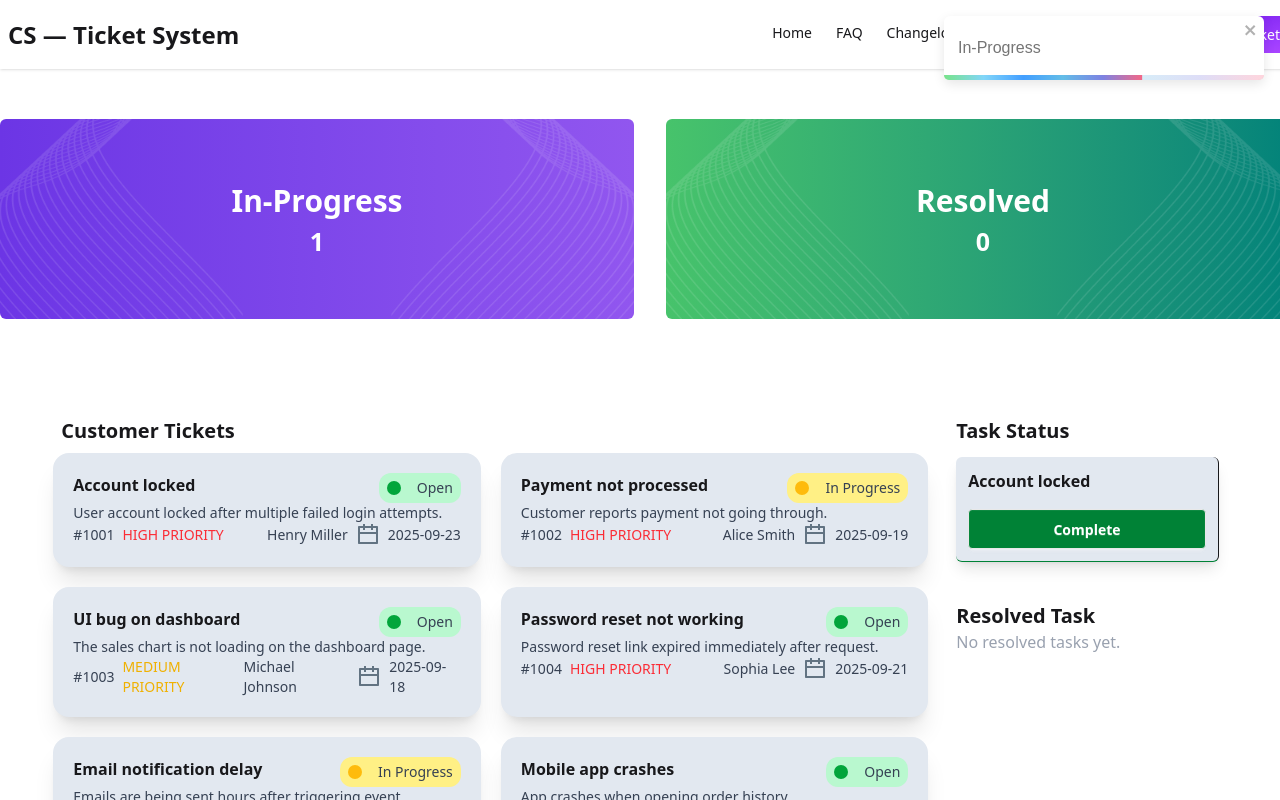
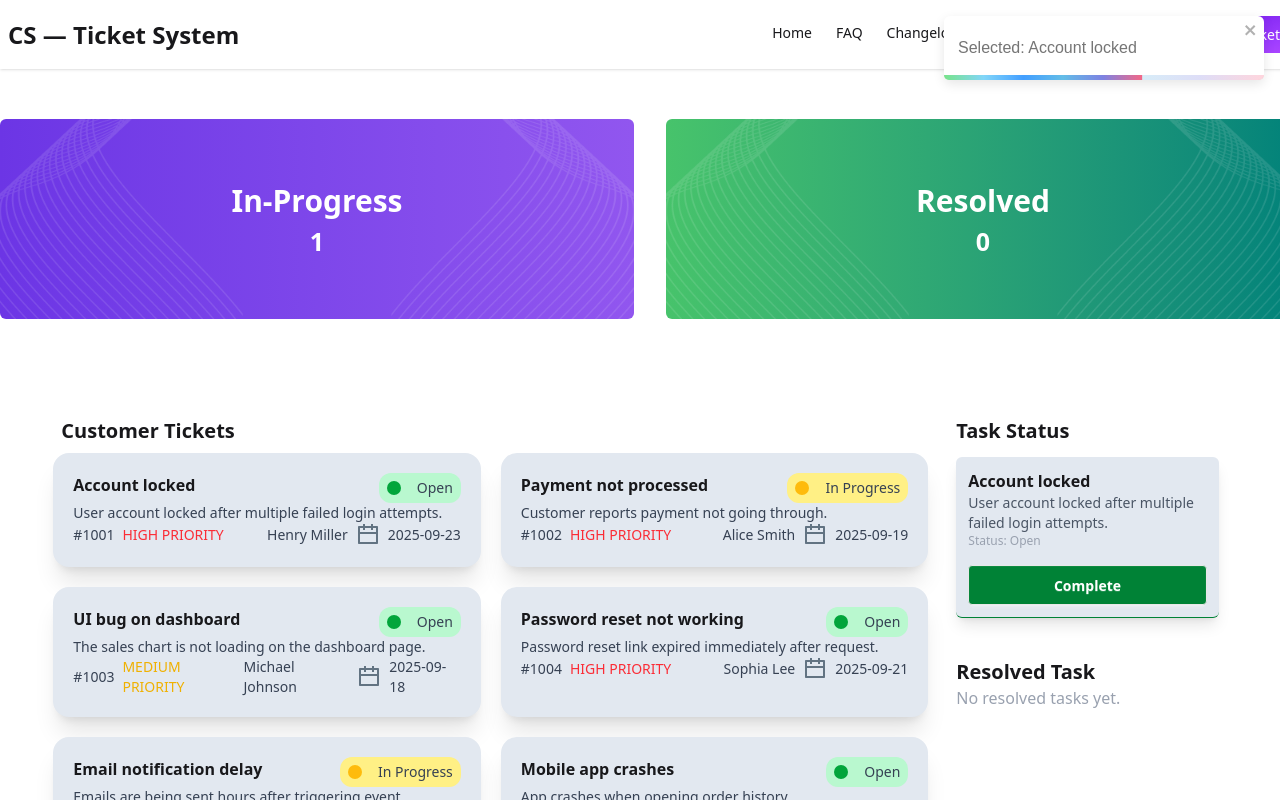
Before and after one commit to hriday33333/customer-support, a React (Vite) app: page / in a window 1280 px wide. Both pictures are taken after a click on the element 267 px from the left and 510 px from the top of the page. Shown: the top 800 px of the page. Built offline with nearby package versions, Linux system fonts and the light colour scheme.

Commit message:
added toastify

```diff
--- a/src/App.jsx
+++ b/src/App.jsx
@@ -1,5 +1,6 @@
 import { Suspense, useState } from 'react';
 import { ToastContainer } from 'react-toastify';
+import 'react-toastify/dist/ReactToastify.css';
 
 import './App.css';
 import Banner from './Components/Banner/Banner';
@@ -7,34 +8,39 @@ import Footer from './Components/Footer/Footer';
 import Navbar from './Components/Navbar/Navbar';
 import TicketSection from './Components/TicketSectin/TicketSection';
 
-const fatchCoustmer = async () =>{
-  const res = await fetch("/coustomars.json")
-  return res.json()
-}
-const coustomarsPromise = fatchCoustmer()
+const fetchCustomers = async () => {
+  const res = await fetch("/coustomars.json");
+  return res.json();
+};
+
+const customersPromise = fetchCustomers();
 
 function App() {
-  const [count, setCount] = useState(0)
-  const [selectedCustomers, setSelectedCustomers] = useState([])
+  const [count, setCount] = useState(0); // In-Progress count
+  const [selectedCustomers, setSelectedCustomers] = useState([]);
+  const [resolvedCustomers, setResolvedCustomers] = useState([]);
 
   return (
     <>
       <Navbar />
-      <Banner count={count} />
+
+      <Banner count={count} resolvedCount={resolvedCustomers.length} />
 
       <Suspense fallback="Loading...">
         <TicketSection
+          coustomarsPromise={customersPromise}
           setCount={setCount}
-          coustomarsPromise={coustomarsPromise}
+          selectedCustomers={selectedCustomers}
           setSelectedCustomers={setSelectedCustomers}
-          selectedCustomers={selectedCustomers}
+          resolvedCustomers={resolvedCustomers}
+          setResolvedCustomers={setResolvedCustomers}
         />
       </Suspense>
 
       <Footer />
       <ToastContainer />
     </>
-  )
+  );
 }
 
-export default App
+export default App;
--- a/src/Components/Banner/Banner.jsx
+++ b/src/Components/Banner/Banner.jsx
@@ -1,46 +1,24 @@
+import imgVector1 from '../../assets/vector1.png';
 
-import imgVector1 from '../../assets/vector1.png';
-const Banner = ({count}) => {
+const Banner = ({ count, resolvedCount }) => {
   return (
-    <div  className=' grid grid-cols-2   md:w-[1300px] mx-auto  md:gap-8 gap-3 my-[50px]  md:p-0 p-4'>
+    <div className='grid grid-cols-2 md:w-[1300px] mx-auto md:gap-8 gap-3 my-[50px] md:p-0 p-4'>
 
+      {/* In-Progress */}
+      <div className='relative rounded-md p-7 text-white h-[200px] bg-gradient-to-r from-[#6C35E5] to-[#9156EF] flex items-center flex-col justify-center'>
+        <h2 className='font-bold text-[30px]'>In-Progress</h2>
+        <p className='font-semibold text-[25px]'>{count}</p>
+        <img className='absolute top-0 left-0 h-[200px]' src={imgVector1} alt="" />
+        <img className='absolute top-0 right-0 h-[200px] scale-x-[-1]' src={imgVector1} alt="" />
+      </div>
 
-<div className=' relative rounded-md p-7 text-white h-[200px] bg-gradient-to-r from-[#6C35E5] to-[#9156EF] flex items-center flex-col justify-center'>
-  <h2 className=' font-bold text-[30px]'>In-Progress</h2>
-  <p className=' font-semibold text-[25px]'>{count}</p>
-
-
-  <img
-    className='absolute top-0 left-0 h-[200px]'
-    src={imgVector1}
-    alt=""
-  />
-
-
-  <img
-    className='absolute top-0 right-0 h-[200px] scale-x-[-1]'
-    src={imgVector1}
-    alt=""
-  />
-</div>
-
-
-
-<div className=' relative rounded-md p-7 text-white h-[200px]   bg-gradient-to-r from-[#47C36B] to-[#01827A] flex items-center flex-col justify-center'>
-  <h2 className=' font-bold text-[30px]'>Resolved</h2>
-  <p className=' font-semibold text-[25px]'>0</p>
-  <img
-    className='absolute top-0 left-0 h-[200px]'
-    src={imgVector1}
-    alt=""
-  />
-  <img
-    className='absolute top-0 right-0 h-[200px] scale-x-[-1]'
-    src={imgVector1}
-    alt=""
-  />
-</div>
-
+      {/* Resolved */}
+      <div className='relative rounded-md p-7 text-white h-[200px] bg-gradient-to-r from-[#47C36B] to-[#01827A] flex items-center flex-col justify-center'>
+        <h2 className='font-bold text-[30px]'>Resolved</h2>
+        <p className='font-semibold text-[25px]'>{resolvedCount}</p>
+        <img className='absolute top-0 left-0 h-[200px]' src={imgVector1} alt="" />
+        <img className='absolute top-0 right-0 h-[200px] scale-x-[-1]' src={imgVector1} alt="" />
+      </div>
 
     </div>
   );
--- a/src/Components/ResolvedTask/Resolved.jsx
+++ b/src/Components/ResolvedTask/Resolved.jsx
@@ -1,11 +1,20 @@
-
-const Resolved = () => {
-    return (
-        <div className=" mt-10">
-        <h1 className=" text-xl font-bold">Resolved Task</h1>
-        <p className=" text-gray-400">No resolved tasks yet.</p>
-      </div>
-    );
+const Resolved = ({ resolvedCustomers }) => {
+  return (
+    <div className="mt-10">
+      <h1 className="text-xl font-bold">Resolved Task</h1>
+      {resolvedCustomers.length === 0 ? (
+        <p className="text-gray-400">No resolved tasks yet.</p>
+      ) : (
+        <div className="space-y-2 mt-3">
+          {resolvedCustomers.map(customer => (
+            <div key={customer.id} className="p-3 bg-green-100 rounded-md shadow">
+              <h2 className="font-semibold">{customer.title}</h2>
+            </div>
+          ))}
+        </div>
+      )}
+    </div>
+  );
 };
 
 export default Resolved;
--- a/src/Components/TaskBox/Task.jsx
+++ b/src/Components/TaskBox/Task.jsx
@@ -1,26 +1,37 @@
+import Resolved from '../../Components/ResolvedTask/Resolved';
 
-import Resolved from '../../Components/ResolvedTask/Resolved';
-const Task = ({ selectedCustomers }) => {
+const Task = ({ selectedCustomers, handleDeleteCustomer, resolvedCustomers }) => {
   return (
-    <div className=' md:col-span-3 col-span-5 p-2'>
+    <div className='md:col-span-3 col-span-5 p-2'>
       <div>
         <div className="text-xl font-bold">Task Status</div>
-
       </div>
 
       <div className="space-y-4 mt-3">
         {selectedCustomers.length === 0 ? (
           <p className="text-gray-400">Selected tickets will appear here</p>
         ) : (
-          selectedCustomers.map((customer) => (
-            <div key={customer.id} className="p-3 bg-slate-200  rounded-md shadow-lg border-r-1 border-b-1 border-b-green-700">
+          selectedCustomers.map(customer => (
+            <div key={customer.id} className="p-3 bg-slate-200 rounded-md shadow-lg border-b-1 border-b-green-700">
               <h2 className="font-bold">{customer.title}</h2>
-              <button className=" mt-4 btn bg-green-700 w-full text-white">Complete</button>
+              <p className="text-sm text-gray-600">{customer.description}</p>
+              <p className="text-xs text-gray-400">Status: {customer.status}</p>
+
+              <button
+                className="mt-4 btn bg-green-700 w-full text-white"
+                onClick={() => {
+                  handleDeleteCustomer(customer.id);
+                  alert(`Completed: ${customer.title}`);
+                }}
+              >
+                Complete
+              </button>
             </div>
           ))
         )}
       </div>
-      <Resolved></Resolved>
+
+      <Resolved resolvedCustomers={resolvedCustomers} />
     </div>
   );
 };
--- a/src/Components/TicketSectin/TicketSection.jsx
+++ b/src/Components/TicketSectin/TicketSection.jsx
@@ -1,76 +1,79 @@
-
-
-import { use, } from 'react';
+import { use } from 'react';
 import { toast } from 'react-toastify';
+import calendar from '../../assets/calander.svg';
 import imgGreen from '../../assets/Green-dot.svg';
-import calendar from '../../assets/calander.svg';
 import imgYello from '../../assets/yellw-dot.svg';
 import Task from '../TaskBox/Task';
-const TicketSection = ({coustomarsPromise, setCount, setSelectedCustomers, selectedCustomers  }) => {
-  const coustomarsData = use(coustomarsPromise)
 
+const TicketSection = ({
+  coustomarsPromise,
+  setCount,
+  selectedCustomers,
+  setSelectedCustomers,
+  resolvedCustomers,
+  setResolvedCustomers
+}) => {
+  const coustomarsData = use(coustomarsPromise);
 
-  const handleClick = (customer) => {
-     toast(`In-Progress`);
+  const handleSelect = (customer) => {
     setSelectedCustomers(prev => [...prev, customer]);
     setCount(prev => prev + 1);
+    toast(`Selected: ${customer.title}`);
+  };
 
+  const handleDeleteCustomer = (id) => {
+    // Remove from selected and move to resolved
+    const removed = selectedCustomers.find(c => c.id === id);
+    setSelectedCustomers(prev => prev.filter(c => c.id !== id));
+    setResolvedCustomers(prev => [...prev, removed]);
+    setCount(prev => prev - 1);
+    toast(`Completed: ${removed.title}`);
   };
 
   return (
-         <div className='  md:w-11/12  mx-auto  md:py-10 p-6 grid grid-cols-12 md:p-0   md:gap-5 gap-1.5'>
+    <div className='md:w-11/12 mx-auto md:py-10 p-6 grid grid-cols-12 md:p-0 md:gap-5 gap-1.5'>
 
-      <div className=' md:col-span-9 col-span-7'>
-        <div className=" text-xl font-bold p-2">Customer Tickets</div>
+      <div className='md:col-span-9 col-span-7'>
+        <div className="text-xl font-bold p-2">Customer Tickets</div>
 
-        <div className='  md:grid grid-cols-2 gap-5 md:space-y-0 space-y-3 '>
-
-
-          {
-            coustomarsData.map(customer=> <div
+        <div className='md:grid grid-cols-2 gap-5 md:space-y-0 space-y-3'>
+          {coustomarsData.map(customer => (
+            <div
               key={customer.id}
-             onClick={() => handleClick(customer)}
-            className=' p-5 bg-slate-200 rounded-2xl  shadow-xl cursor-pointer'>
-             <div className=" flex justify-between ">
-            <h1 className=' font-bold'>{customer.title
-}</h1>
-            <div className={`rounded-xl  md:h-[30px] ${customer.status=="Open" ? "bg-green-200" : "bg-yellow-200"} flex justify-between items-center`}>
-                {
-                  customer.status=="Open" ? <img className=' w-[30px] p-2' src={imgGreen} alt="" /> : <img className=' w-[30px] p-2' src={imgYello} alt="" />
-                }
-                <p className=' text-gray-700 text-sm p-2'>{customer.status}</p>
+              onClick={() => handleSelect(customer)}
+              className='p-5 bg-slate-200 rounded-2xl shadow-xl cursor-pointer'
+            >
+              <div className="flex justify-between">
+                <h1 className='font-bold'>{customer.title}</h1>
+                <div className={`rounded-xl md:h-[30px] ${customer.status === "Open" ? "bg-green-200" : "bg-yellow-200"} flex justify-between items-center`}>
+                  {customer.status === "Open" ? <img className='w-[30px] p-2' src={imgGreen} alt="" /> : <img className='w-[30px] p-2' src={imgYello} alt="" />}
+                  <p className='text-gray-700 text-sm p-2'>{customer.status}</p>
                 </div>
               </div>
               <p className='text-sm text-gray-700'>{customer.description}</p>
-        <div className='  md:flex justify-between items-center'>
-            <div className='  md:flex justify-between items-center space-x-2 '>
-                <h3 className=' text-gray-700 text-sm'>#{customer.id}</h3>
-                <p className={` text-sm  text-gray-700 ${customer.priority== "HIGH  PRIORITY" ? "text-red-500" : customer.priority== "MEDIUM  PRIORITY" ? "text-yellow-500" :customer.priority== "LOW  PRIORITY" ? "text-green-500":""}`}>{customer.priority}</p>
+              <div className='md:flex justify-between items-center'>
+                <div className='md:flex justify-between items-center space-x-2'>
+                  <h3 className='text-gray-700 text-sm'>#{customer.id}</h3>
+                  <p className={`text-sm text-gray-700 ${customer.priority === "HIGH  PRIORITY" ? "text-red-500" : customer.priority === "MEDIUM  PRIORITY" ? "text-yellow-500" : "text-green-500"}`}>{customer.priority}</p>
                 </div>
-            <div className='  md:flex justify-between items-center space-x-2'>
-                <p className=' text-gray-700 text-sm'>{customer.customer}</p>
+                <div className='md:flex justify-between items-center space-x-2'>
+                  <p className='text-gray-700 text-sm'>{customer.customer}</p>
                   <img src={calendar} alt="" />
-                <p className=' text-sm text-gray-700'>{customer.createdAt}</p>
+                  <p className='text-sm text-gray-700'>{customer.createdAt}</p>
                 </div>
               </div>
-           </div>)
-          }
+            </div>
+          ))}
+        </div>
+      </div>
+
+      <Task
+        selectedCustomers={selectedCustomers}
+        handleDeleteCustomer={handleDeleteCustomer}
+        resolvedCustomers={resolvedCustomers}
+      />
 
     </div>
-
-      </div>
-
-
-
-
-
-      <Task selectedCustomers={selectedCustomers} />
-
-
-
-
-    </div>
-
   );
 };
 
```
Lines whose indentation alone changed are shown as unchanged.
